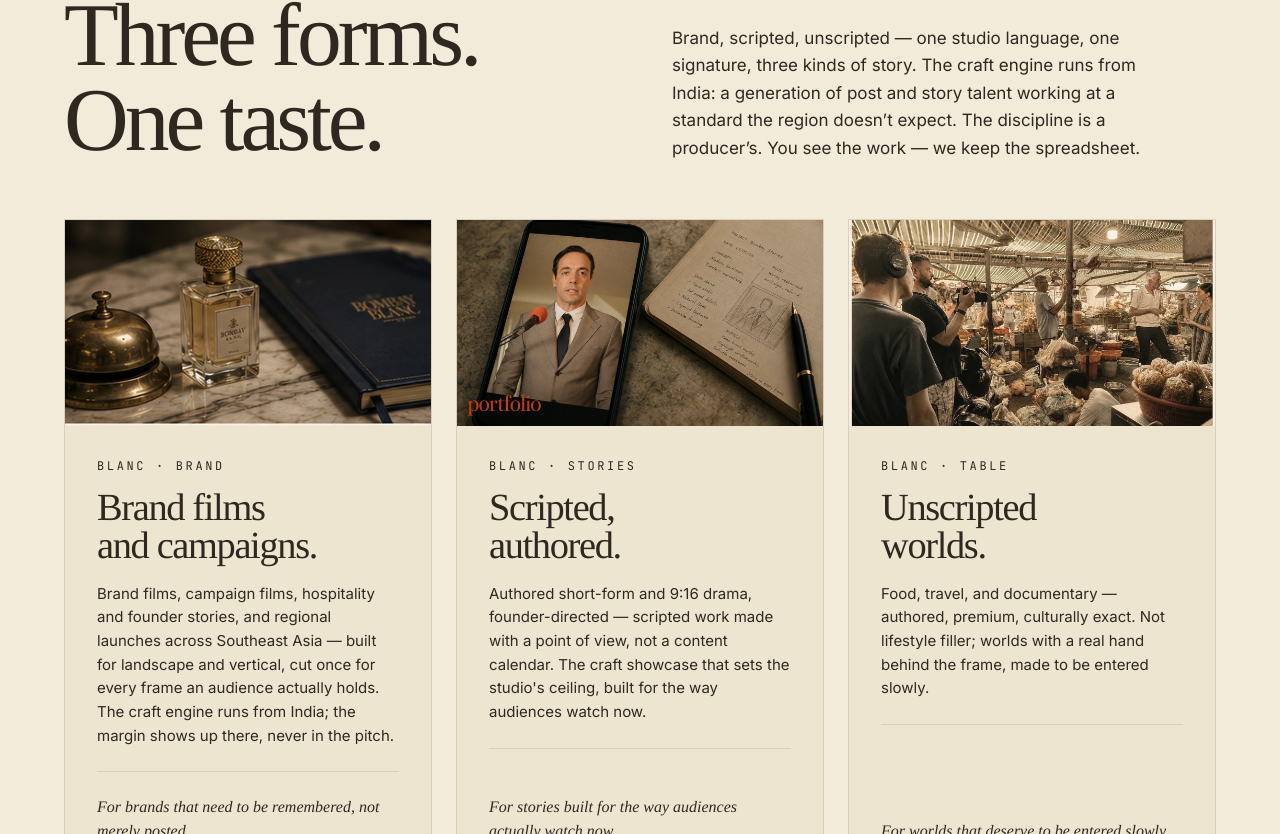
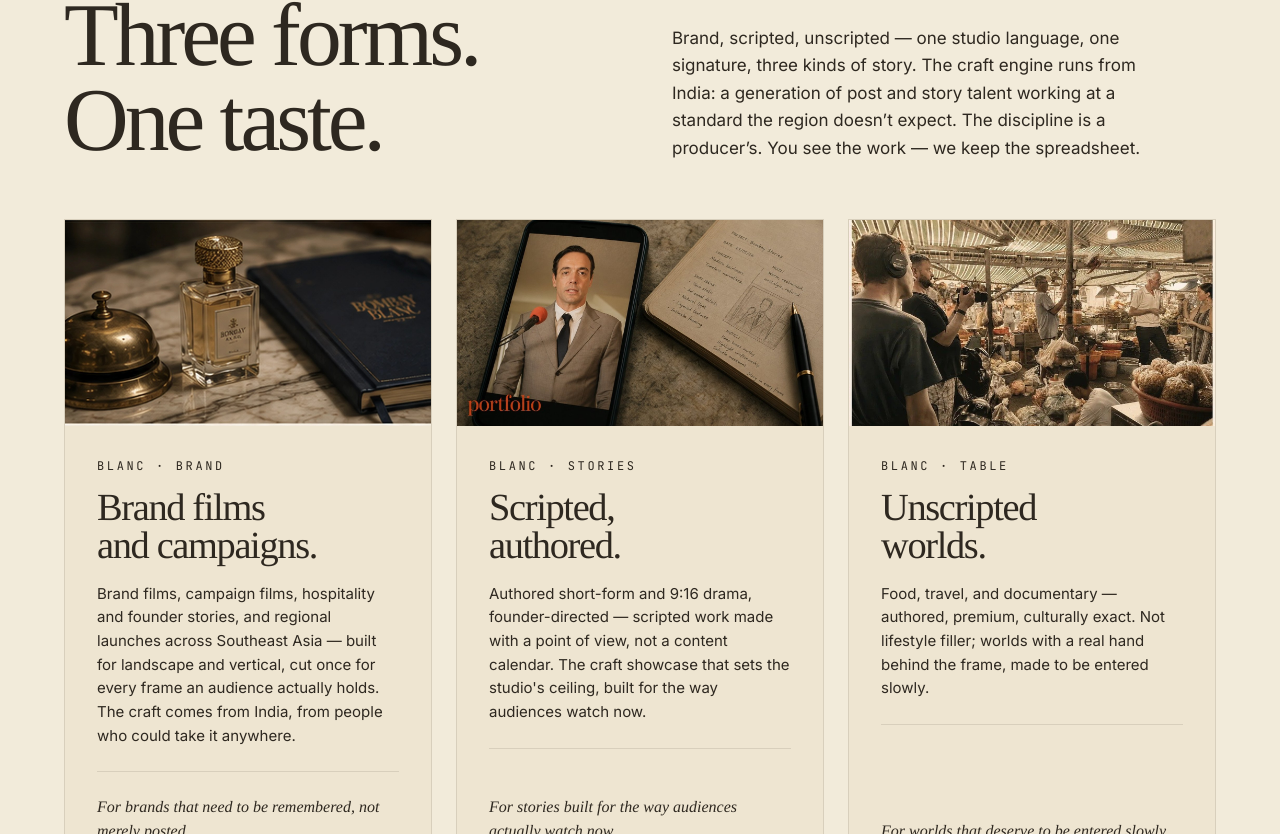
Before and after one commit to farhanamattar-code/bombay-blanc-site, a React (Vite) app: page / in a window 1280 px wide. Shown: the part 1966-2800 px from the top of the page. Built offline with nearby package versions, Linux system fonts and the light colour scheme; a web font is replaced by a local one.

Commit message:
Refine: pillar one craft-only (drop margin line), hero subhead restores restraint as 'tailored'

```diff
--- a/src/components/Hero.jsx
+++ b/src/components/Hero.jsx
@@ -74,7 +74,7 @@ export default function Hero() {
           className="font-serif text-subhead font-normal text-indigo mb-6 opacity-0 animate-fadeUp"
           style={{ animationDelay: '0.3s' }}
         >
-          Brand films, scripted and<br />unscripted worlds.
+          Brand films, scripted and unscripted worlds,<br />with tailored restraint.
         </p>
 
         <div
@@ -115,7 +115,7 @@ export default function Hero() {
             Contained<br />heat.
           </p>
           <p className="font-serif text-subhead font-normal text-indigo mb-5">
-            Brand films, scripted and<br />unscripted worlds.
+            Brand films, scripted and unscripted worlds,<br />with tailored restraint.
           </p>
           <div className="vermilion-line mb-5" />
           <p className="font-sans text-base leading-[1.62] text-indigo mb-8">
--- a/src/data/workPillars.js
+++ b/src/data/workPillars.js
@@ -2,7 +2,7 @@ const workPillars = [
   {
     label: "Blanc · Brand",
     title: "Brand films\nand campaigns.",
-    body: "Brand films, campaign films, hospitality and founder stories, and regional launches across Southeast Asia — built for landscape and vertical, cut once for every frame an audience actually holds. The craft engine runs from India; the margin shows up there, never in the pitch.",
+    body: "Brand films, campaign films, hospitality and founder stories, and regional launches across Southeast Asia — built for landscape and vertical, cut once for every frame an audience actually holds. The craft comes from India, from people who could take it anywhere.",
     italic: "For brands that need to be remembered, not merely posted.",
     image: "/images/work-brand.jpg",
     alt: "Brand film production for campaigns across Singapore and Southeast Asia — Bombay Blanc",
```
